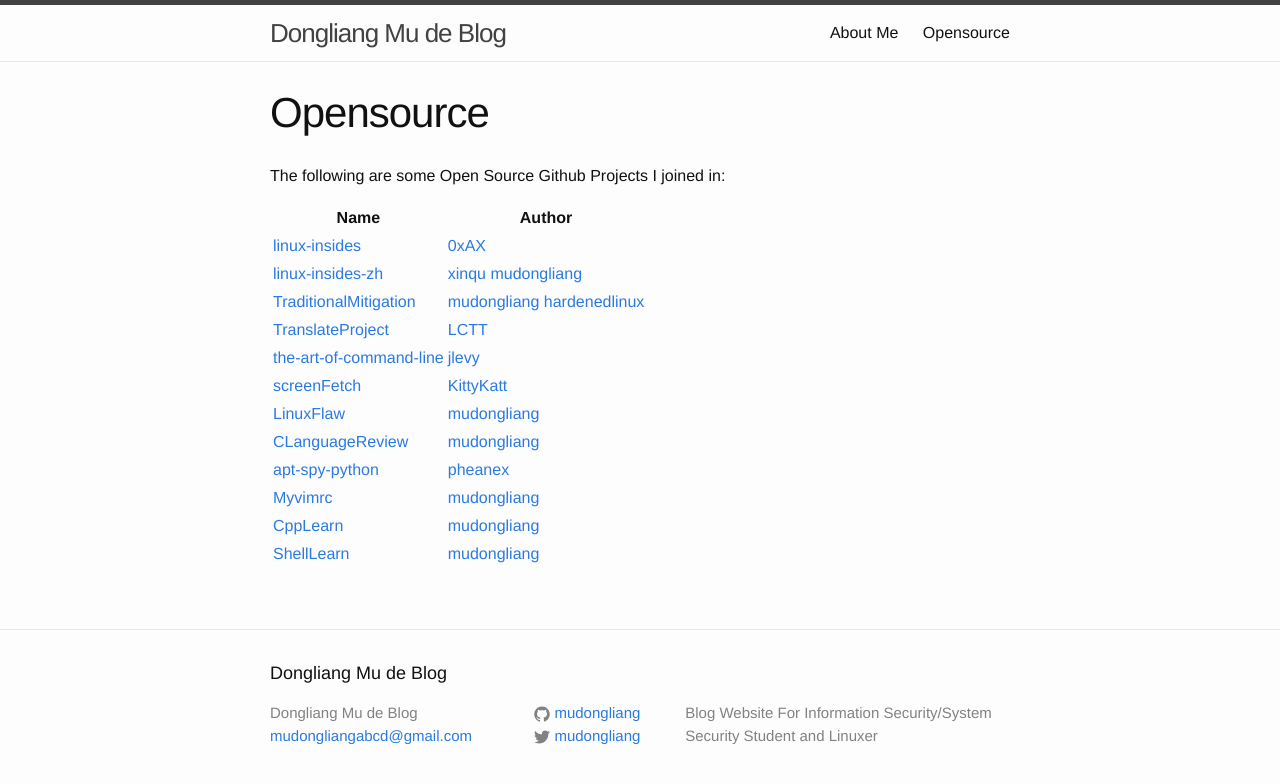
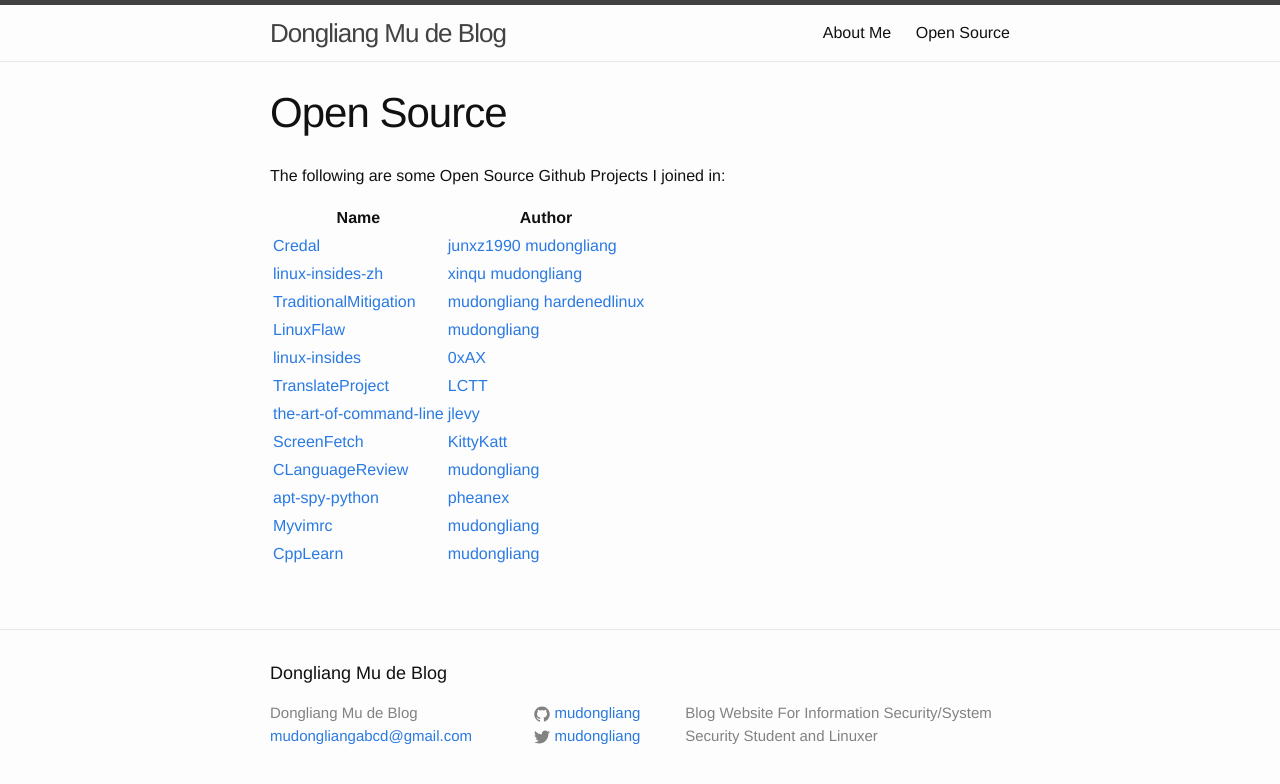
Before and after one commit to mudongliang/mudongliang.github.io, a Jekyll site: the page built from opensource/opensource.md, in a window 1280 px wide. Shown: the top 784 px of the page. Built offline with Jekyll 4.4.1, drawn with Linux system fonts in a browser that asks for light colours.

Commit message:
Modify my OpenSource Projects

```diff
--- a/opensource/opensource.md
+++ b/opensource/opensource.md
@@ -1,6 +1,6 @@
 ---
 layout: page
-title: "Opensource"
+title: "Open Source"
 description: ""
 ---
 
@@ -8,15 +8,15 @@
 
 Name        |Author
 ------------|--------------
-[linux-insides](https://github.com/0xAX/linux-insides)|[0xAX](https://github.com/0xAX)
+[Credal](https://github.com/junxzm1990/credal)|[junxz1990](https://github.com/junxzm1990) [mudongliang](https://github.com/mudongliang)
 [linux-insides-zh](https://github.com/MintCN/linux-insides-zh)|[xinqu](https://github.com/xinqiu) [mudongliang](https://github.com/mudongliang)
 [TraditionalMitigation](https://github.com/hardenedlinux/TraditionalMitigation)|[mudongliang](https://github.com/mudongliang) [hardenedlinux](https://github.com/hardenedlinux)
+[LinuxFlaw](https://github.com/mudongliang/LinuxFlaw)|[mudongliang](https://github.com/mudongliang/)
+[linux-insides](https://github.com/0xAX/linux-insides)|[0xAX](https://github.com/0xAX)
 [TranslateProject](https://github.com/LCTT/TranslateProject)|[LCTT](https://github.com/LCTT)
 [the-art-of-command-line](https://github.com/jlevy/the-art-of-command-line)|[jlevy](https://github.com/jlevy)
-[screenFetch](https://github.com/KittyKatt/screenFetch)|[KittyKatt](https://github.com/KittyKatt/)
-[LinuxFlaw](https://github.com/mudongliang/LinuxFlaw)|[mudongliang](https://github.com/mudongliang/)
+[ScreenFetch](https://github.com/KittyKatt/screenFetch)|[KittyKatt](https://github.com/KittyKatt/)
 [CLanguageReview](https://github.com/mudongliang/CLanguageReview)|[mudongliang](https://github.com/mudongliang/)
 [apt-spy-python](https://bitbucket.org/pheanex/apt-spy-python/)|[pheanex](https://bitbucket.org/pheanex/)
 [Myvimrc](https://github.com/mudongliang/Myvimrc)|[mudongliang](https://github.com/mudongliang/)
 [CppLearn](https://github.com/mudongliang/CppLearn)|[mudongliang](https://github.com/mudongliang/)
-[ShellLearn](https://github.com/mudongliang/ShellLearn)|[mudongliang](https://github.com/mudongliang/)
```
